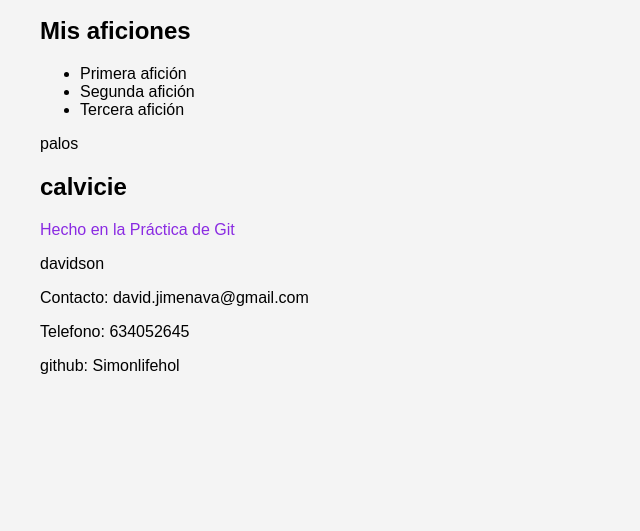
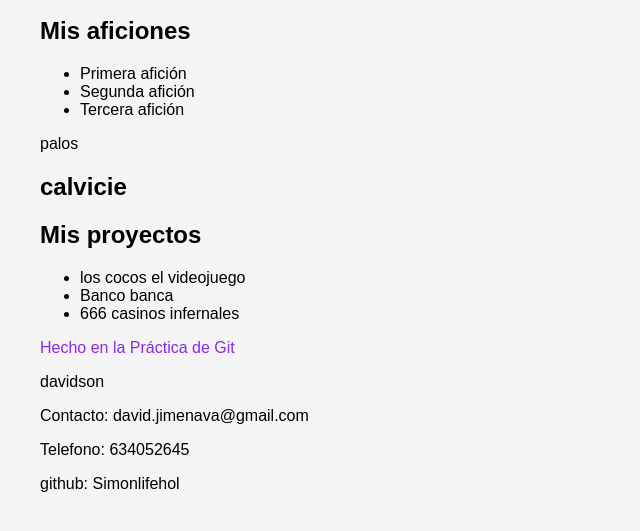
Before and after one commit to Simonlifehol/Proyectos, a plain HTML site: page mi-primer-repo/index.html in a window 1280 px wide. Shown: the part 227-758 px from the top of the page, without its empty margins (0-640 px from the left). Drawn offline with Linux system fonts and the light colour scheme.

Commit message:
añadido seccion proyectos

```diff
--- a/mi-primer-repo/index.html
+++ b/mi-primer-repo/index.html
@@ -19,6 +19,13 @@
 <p>palos</p>
 <h2>calvicie</h2>
 
+  <h2>Mis proyectos</h2>
+<ul>
+  <li>los cocos el videojuego</li>
+  <li>Banco banca</li>
+  <li>666 casinos infernales</li>
+</ul>
+
 <footer><p>Hecho en la Práctica de Git</p></footer>
 
 <p>davidson</p>
```
